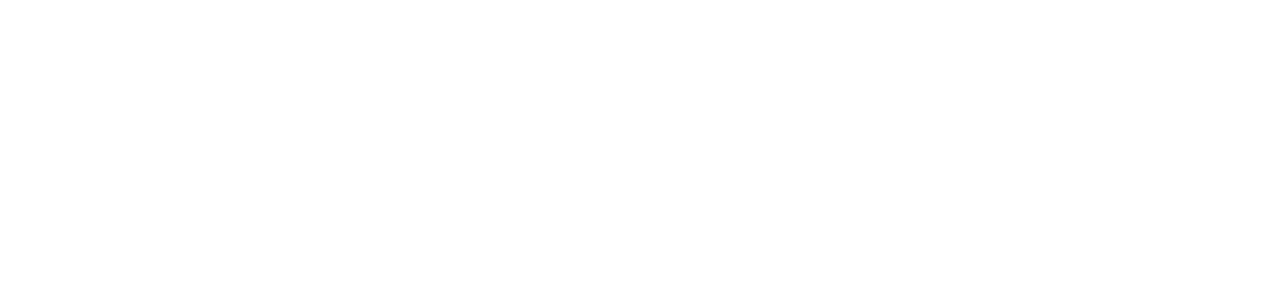
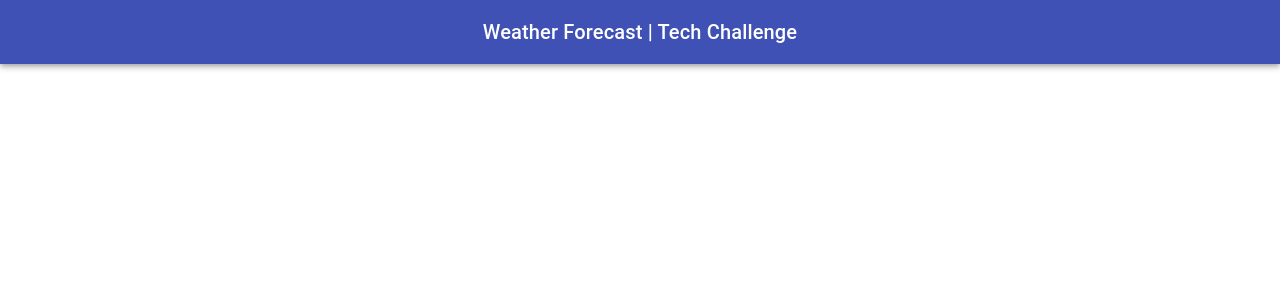
Before and after one commit to Kachielite/weather-forecast, a React (Create React App) app: page / in a window 1280 px wide. Shown: the top 300 px of the page. Built offline with nearby package versions, Linux system fonts and the light colour scheme.

Commit message:
Create new branch called Homepage and Title Bar for App

```diff
--- a/src/App.js
+++ b/src/App.js
@@ -1,9 +1,11 @@
+import TitleBar from './AppComponents/TitleBar';
+
 import './App.css';
 
 function App() {
   return (
     <div className="App">
-
+      <TitleBar/>
     </div>
   );
 }
--- /dev/null
+++ b/src/AppComponents/TitleBar.js
@@ -0,0 +1,34 @@
+import React from 'react';
+import { makeStyles } from '@material-ui/core/styles';
+import AppBar from '@material-ui/core/AppBar';
+import Toolbar from '@material-ui/core/Toolbar';
+import Typography from '@material-ui/core/Typography';
+
+
+const useStyles = makeStyles((theme) => ({
+  root: {
+    flexGrow: 1,
+  },
+  menuButton: {
+    marginRight: theme.spacing(2),
+  },
+  title: {
+    flexGrow: 1,
+  },
+}));
+
+export default function ButtonAppBar() {
+  const classes = useStyles();
+
+  return (
+    <div className={classes.root}>
+      <AppBar position="static">
+        <Toolbar>
+          <Typography variant="h6" className={classes.title}>
+            Weather Forecast | Tech Challenge
+          </Typography>
+        </Toolbar>
+      </AppBar>
+    </div>
+  );
+}
```
